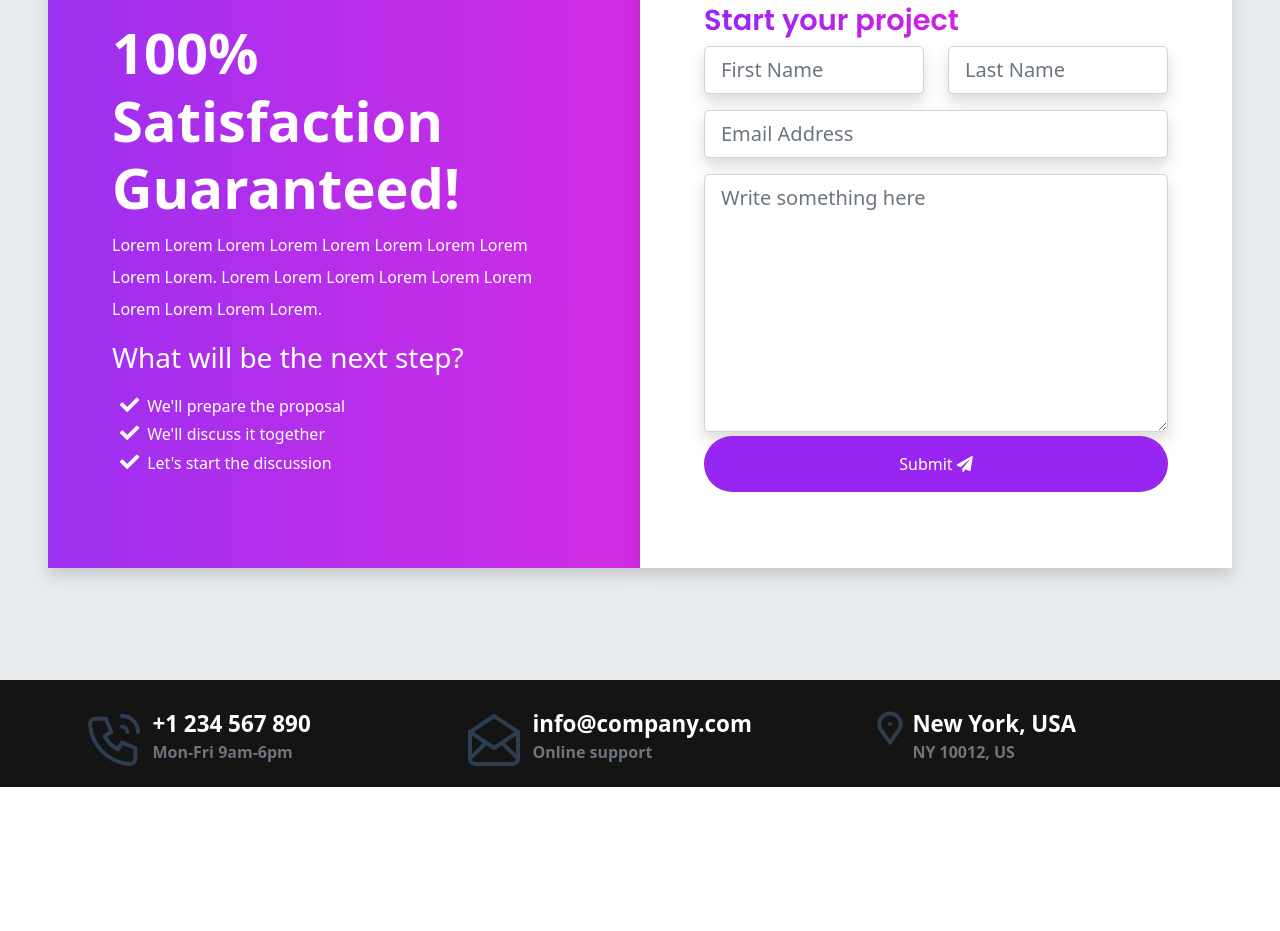
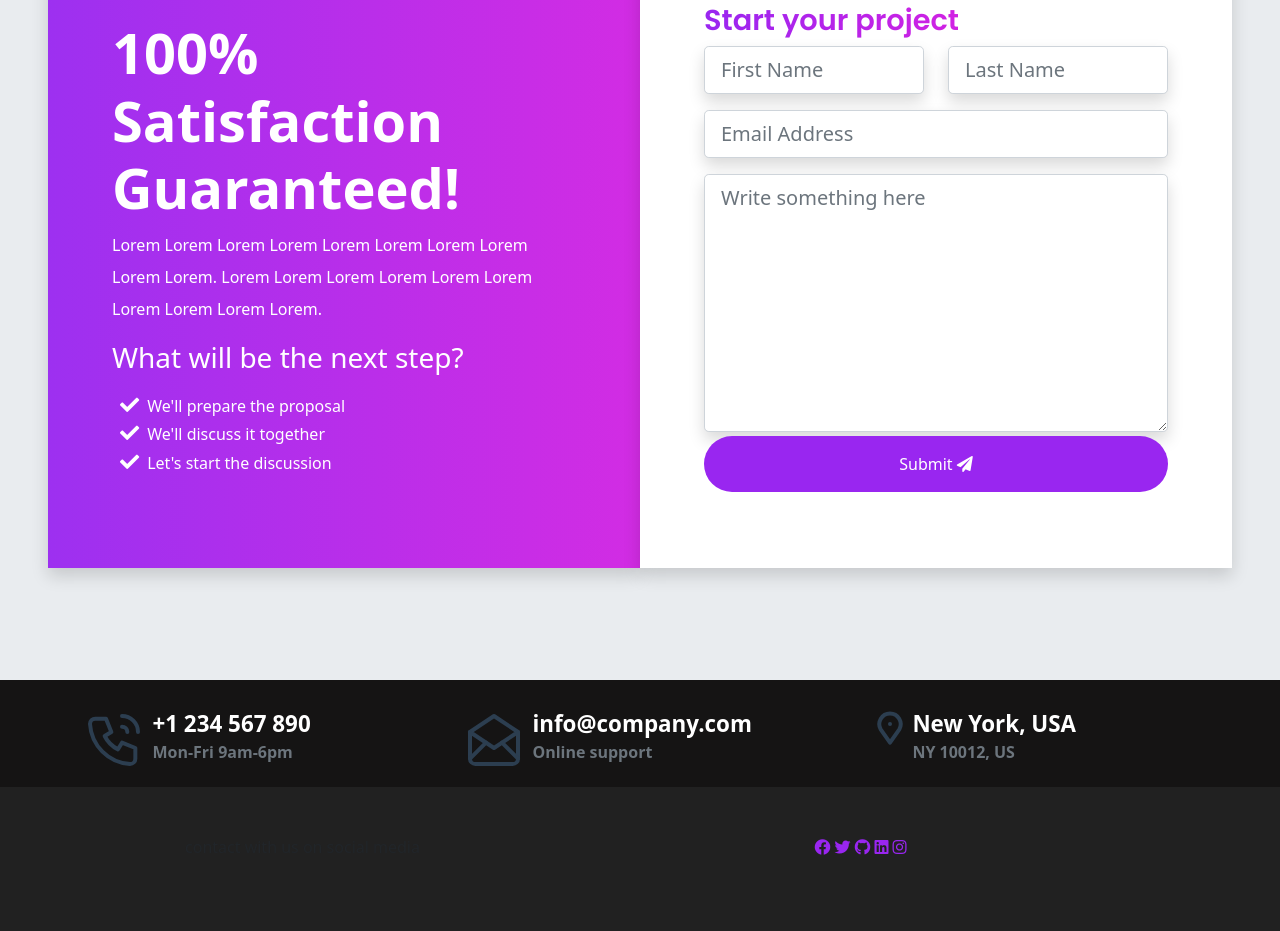
Before and after one commit to Meret12/BootstrapPortfolioFCC, a website: page index.html in a window 1280 px wide. Shown: the part 6807-7738 px from the top of the page. Before the commit the page ends 7594 px from the top, so only its background shows below. Drawn offline with nearby package versions, Linux system fonts and the light colour scheme.

Commit message:
footer social icons

```diff
--- /dev/null
+++ b/help/compilesSass.txt
@@ -0,0 +1,3 @@
+in order to run this site you need to type
+npm run compile:sass
+in GIT BASH terminal.
--- a/index.html
+++ b/index.html
@@ -692,16 +692,35 @@
         <p class="contact-box__info--subtitle">NY 10012, US</p>
       </div>
     </div>
+  </div>
+</div>
+
+<!-- START THE SOCIAL MEDIA CONTENT -->
+<div class="footer-sm" style="background-color: #212121;">
+  <div class="container">
+    <div class="row py-4 text-center">
+      <div class="row py-4 text-center">
+        <div class="col-lg-5 col-md-6 mb-4">
+          contact with us on social media
+        </div>
+        <div class="col-lg-7 col-md-6">
+          <a href="#"><i class="fab fa-facebook"></i></a>
+          <a href="#"><i class="fab fa-twitter"></i></a>
+          <a href="#"><i class="fab fa-github"></i></a>
+          <a href="#"><i class="fab fa-linkedin"></i></a>
+          <a href="#"><i class="fab fa-instagram"></i></a>
+        </div>
+      </div>
+
+    </div>
+
+  </div>
+</div>
 
 
 
 
-
-
-  </div>
-</div>
 </footer>
-
   <script src="https://cdn.jsdelivr.net/npm/bootstrap@5.0.2/dist/js/bootstrap.bundle.min.js" integrity="sha384-MrcW6ZMFYlzcLA8Nl+NtUVF0sA7MsXsP1UyJoMp4YLEuNSfAP+JcXn/tWtIaxVXM" crossorigin="anonymous"></script>
   </body>
 </html>
```
